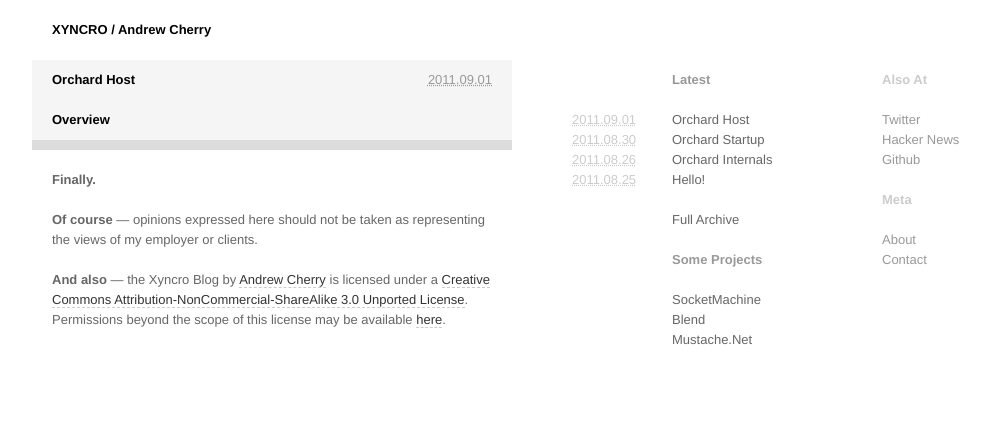
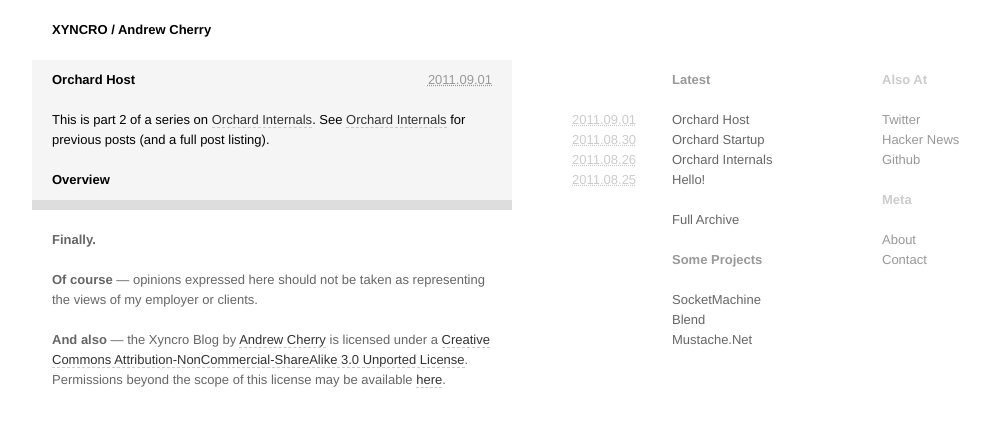
Before and after one commit to kolektiv/kolektiv.github.io, a Jekyll site: the page built from _posts/2011-09-01-orchard-host.md, in a window 1280 px wide. Shown: the top 427 px of the page, without its empty margins (18-1008 px from the left). Built offline with Jekyll 4.4.1, drawn with Linux system fonts in a browser that asks for light colours.

Commit message:
editing orchard host

```diff
--- a/_posts/2011-09-01-orchard-host.md
+++ b/_posts/2011-09-01-orchard-host.md
@@ -5,4 +5,8 @@ categories:
 - orchard
 ---
 
+This is part 2 of a series on [Orchard Internals][]. See [Orchard Internals][] for previous posts (and a full post listing).
+
 ## Overview
+
+[Orchard Internals]: /orchard/2011/08/26/orchard-internals-series.html
```
